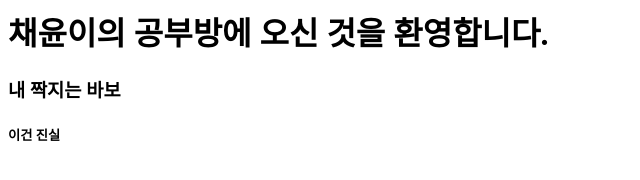
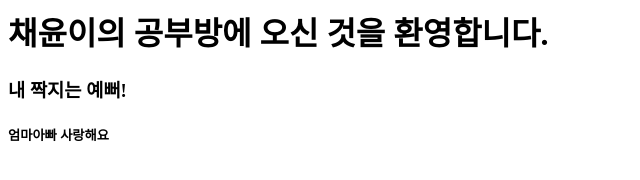
Before and after one commit to cy060300/genius, a plain HTML site: page index.html in a window 1280 px wide. Shown: the full height of the page, 0-640 px from the left. Drawn offline with Linux system fonts and the light colour scheme.

Commit message:
Update index.html

```diff
--- a/index.html
+++ b/index.html
@@ -4,7 +4,7 @@
 </head>
 <body>
 		<h1> 채윤이의 공부방에 오신 것을 환영합니다. </h1>
-		<h3> 내 짝지는 바보 </h3>
-		<h5> 이건 진실 </h5>
+		<h3> 내 짝지는 예뻐! </h3>
+		<h5> 엄마아빠 사랑해요 </h5>
 </body>
 </html>
```
